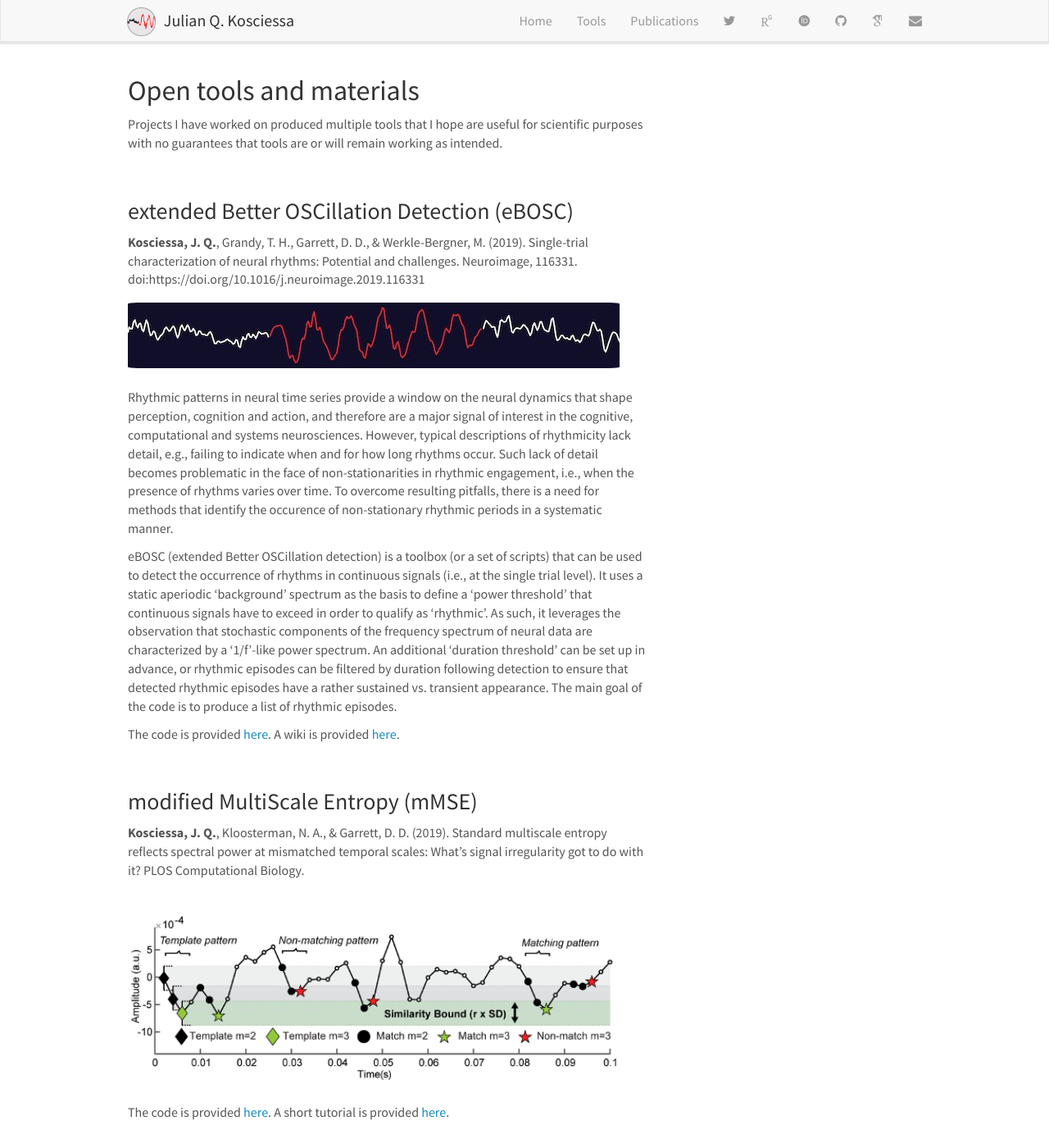
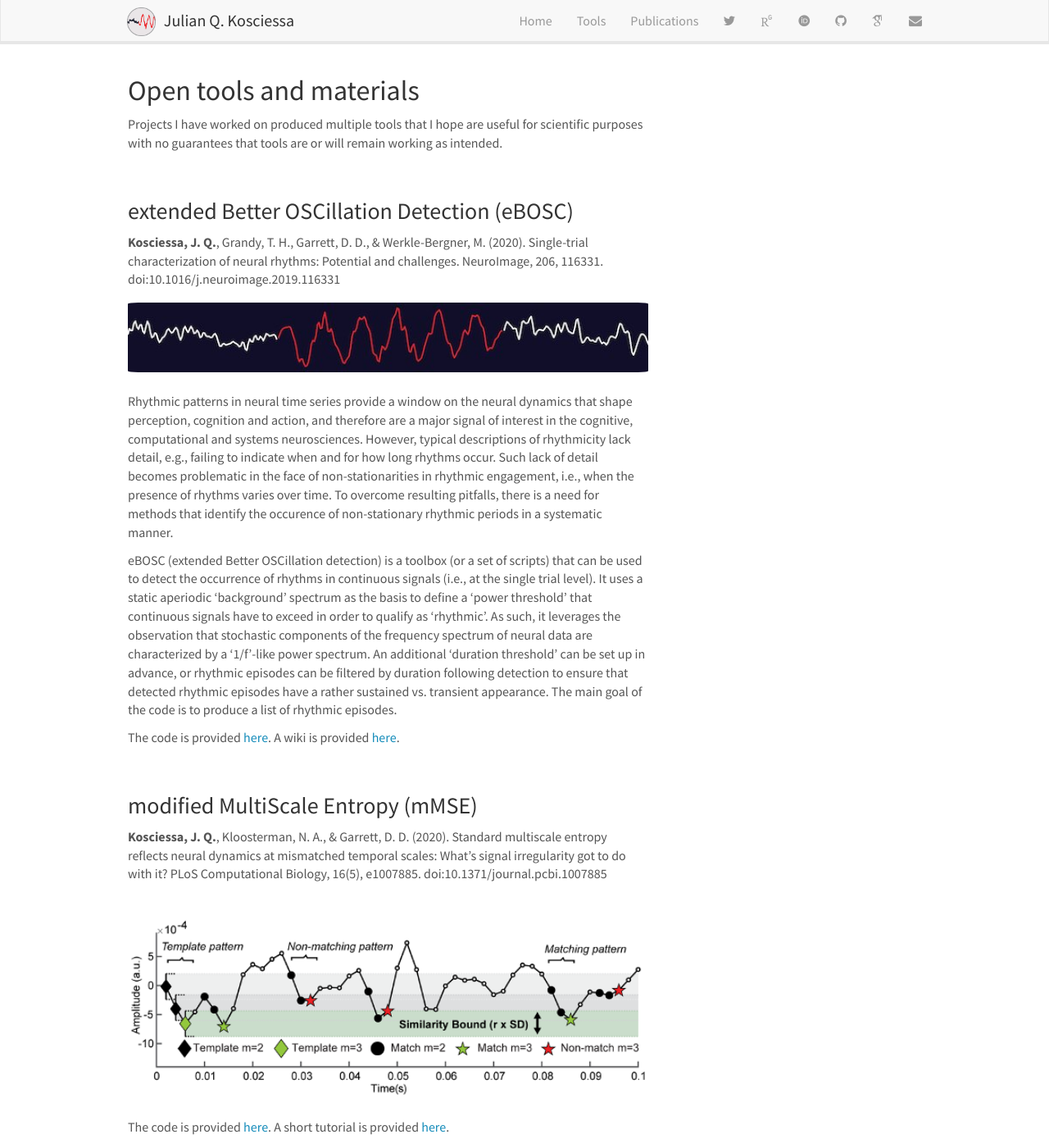
Before and after one commit to jkosciessa/jkosciessa.github.io, a Jekyll site: the page built from _pages/tools.md, in a window 1280 px wide and 1400 px high. Shown: the whole window at 82% size. Built offline with Jekyll 4.4.1, drawn with Linux system fonts in a browser that asks for light colours; nearby versions of some CDN libraries; some web fonts are replaced.

Commit message:
small quality of life adjustments

```diff
--- a/_pages/tools.md
+++ b/_pages/tools.md
@@ -14,9 +14,9 @@ Projects I have worked on produced multiple tools that I hope are useful for sci
 
 ### extended Better OSCillation Detection (eBOSC)
 
-**Kosciessa, J. Q.**, Grandy, T. H., Garrett, D. D., & Werkle-Bergner, M. (2019). Single-trial characterization of neural rhythms: Potential and challenges. Neuroimage, 116331. doi:https://doi.org/10.1016/j.neuroimage.2019.116331
+**Kosciessa, J. Q.**, Grandy, T. H., Garrett, D. D., & Werkle-Bergner, M. (2020). Single-trial characterization of neural rhythms: Potential and challenges. NeuroImage, 206, 116331. doi:10.1016/j.neuroimage.2019.116331
 
-<img class="img-responsive" src="{{ site.url }}{{ site.baseurl }}/images/rhythm.jpeg" style="width: 600px">
+<img class="img-responsive" src="{{ site.url }}{{ site.baseurl }}/images/rhythm.jpeg" style="width: 100%">
 
 Rhythmic patterns in neural time series provide a window on the neural dynamics that shape perception, cognition and action, and therefore are a major signal of interest in the cognitive, computational and systems neurosciences. However, typical descriptions of rhythmicity lack detail, e.g., failing to indicate when and for how long rhythms occur. Such lack of detail becomes problematic in the face of non-stationarities in rhythmic engagement, i.e., when the presence of rhythms varies over time. To overcome resulting pitfalls, there is a need for methods that identify the occurence of non-stationary rhythmic periods in a systematic manner.
 
@@ -29,9 +29,9 @@ A wiki is provided [here](https://github.com/jkosciessa/eBOSC/wiki).
 
 ### modified MultiScale Entropy (mMSE)
 
-**Kosciessa, J. Q.**, Kloosterman, N. A., & Garrett, D. D. (2019). Standard multiscale entropy reflects spectral power at mismatched temporal scales: What's signal irregularity got to do with it? PLOS Computational Biology.
+**Kosciessa, J. Q.**, Kloosterman, N. A., & Garrett, D. D. (2020). Standard multiscale entropy reflects neural dynamics at mismatched temporal scales: What's signal irregularity got to do with it? PLoS Computational Biology, 16(5), e1007885. doi:10.1371/journal.pcbi.1007885
 
-<img class="img-responsive" src="{{ site.url }}{{ site.baseurl }}/images/mse.png" style="width: 600px">
+<img class="img-responsive" src="{{ site.url }}{{ site.baseurl }}/images/mse.png" style="width: 100%">
 
 The code is provided [here](https://github.com/LNDG/mMSE).
 A short tutorial is provided [here](https://www.fieldtriptoolbox.org/example/entropy_analysis).
@@ -42,7 +42,7 @@ A short tutorial is provided [here](https://www.fieldtriptoolbox.org/example/ent
 
 **Kosciessa, J. Q.**, Lindenberger, U. & Garrett, D. D. (2020). Thalamocortical excitability adjustments guide human perception under uncertainty. Manuscript submitted for publication.
 
-<img class="img-responsive" src="{{ site.url }}{{ site.baseurl }}/images/MAAT.gif" style="width: 400px">
+<img class="img-responsive" src="{{ site.url }}{{ site.baseurl }}/images/MAAT.gif" style="width: 100%">
 
 Multi-attribute-task used in Kosciessa, J. Q., Lindenberger, U., & Garrett, D. D. (2020). Thalamocortical excitability adjustments guide human perception under uncertainty.
 
```
